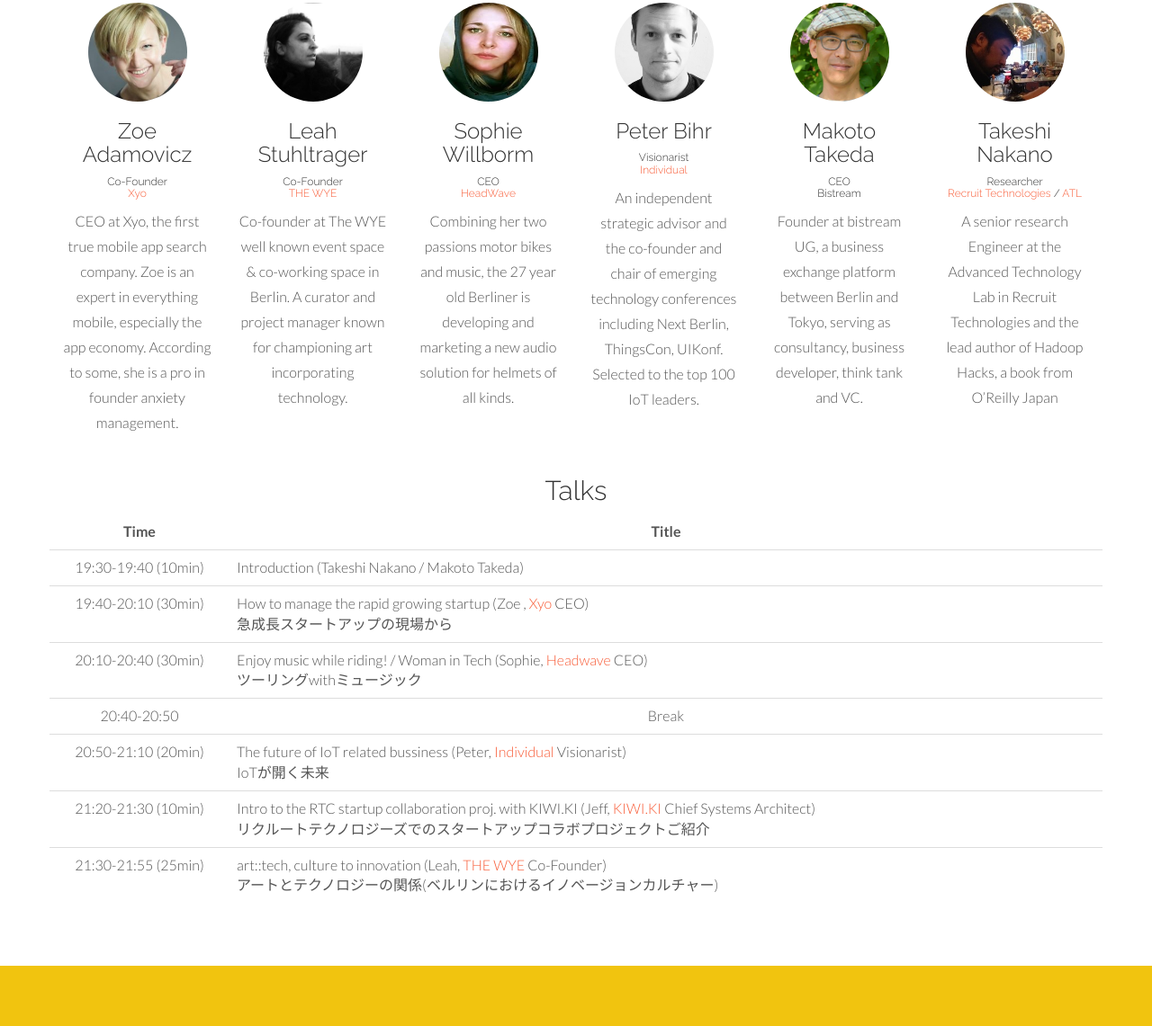
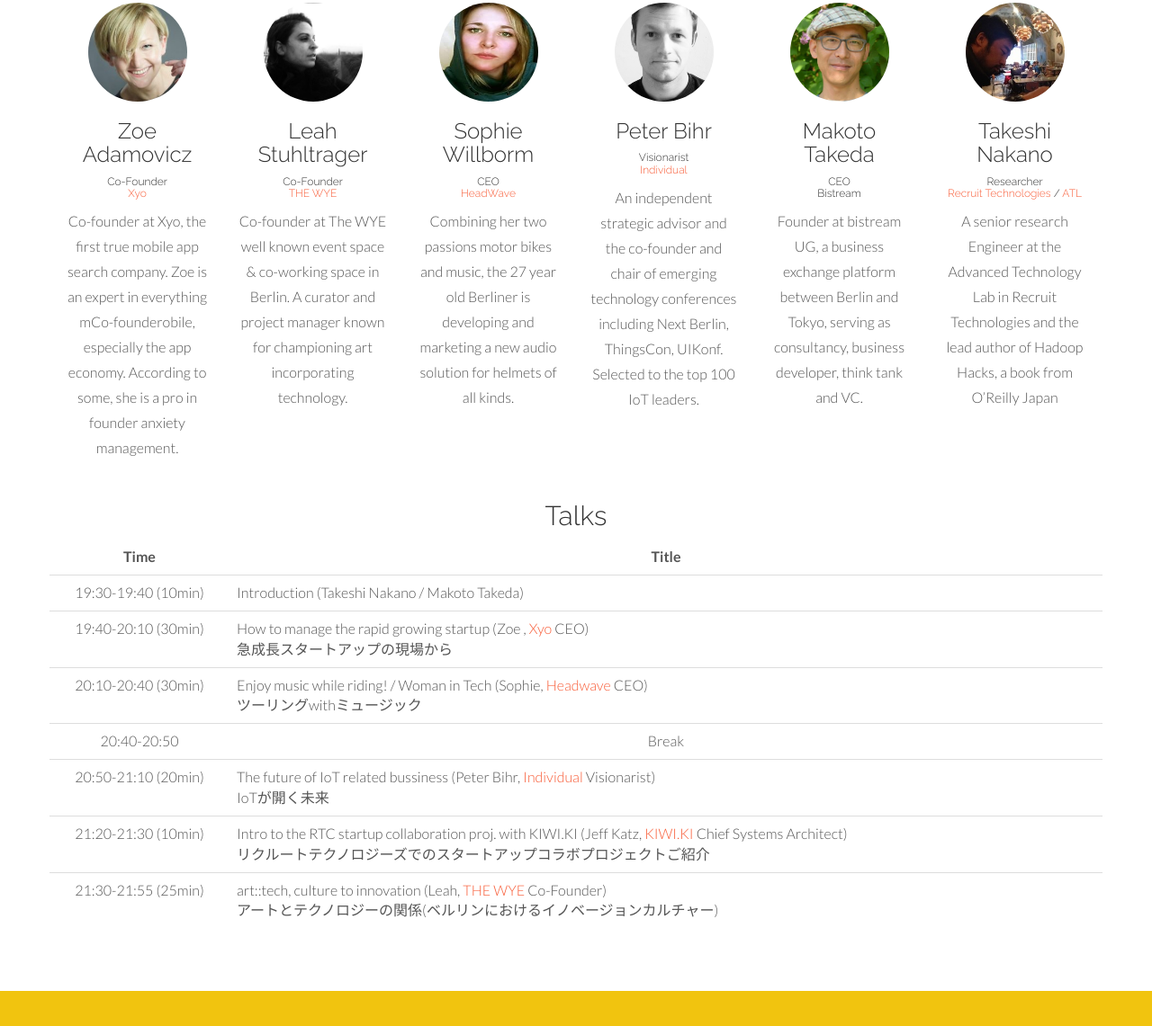
Before and after one commit to tf0054/ffmpeg.wasm, a plain HTML site: page index.html in a window 1280 px wide. Shown: the part 1282-2423 px from the top of the page at 90% size. Drawn offline with Linux system fonts and the light colour scheme.

Commit message:
change zoe's job title, edit jeff's name to fullname

```diff
--- a/index.html
+++ b/index.html
@@ -91,8 +91,8 @@
 					<img src="assets/img/speakers/zoe.jpg" data-toggle="tooltip" title="Zoe" class="img-circle" width="110" height="110">
 					<h3>Zoe Adamovicz</h3>
 					<h6>Co-Founder</br><a href="http://xyo.net" target="_blank">Xyo</a></h6>
-					<p>CEO at Xyo, the first true mobile app search company.
-Zoe is an expert in everything mobile, especially the app economy. According to some, she is a pro in founder anxiety management.</p>
+					<p>Co-founder at Xyo, the first true mobile app search company.
+Zoe is an expert in everything mCo-founderobile, especially the app economy. According to some, she is a pro in founder anxiety management.</p>
 				</div>
 				<div class="col-lg-2">
 					<img src="assets/img/speakers/leah.jpg" data-toggle="tooltip" title="Leah" class="img-circle" width="110" height="110">
@@ -156,11 +156,11 @@
     </tr>
     <tr>
       <td>20:50-21:10 (20min)</td>
-      <td align="left">The future of IoT related bussiness (Peter, <a href="www.thewavingcat.com/">Individual</a> Visionarist)<br/>IoTが開く未来</td>
+      <td align="left">The future of IoT related bussiness (Peter Bihr, <a href="www.thewavingcat.com/">Individual</a> Visionarist)<br/>IoTが開く未来</td>
     </tr>
     <tr>
       <td>21:20-21:30 (10min)</td>
-      <td align="left">Intro to the RTC startup collaboration proj. with KIWI.KI (Jeff, <a href="http://kiwi.ki/">KIWI.KI</a> Chief Systems Architect)<br/>リクルートテクノロジーズでのスタートアップコラボプロジェクトご紹介</td>
+      <td align="left">Intro to the RTC startup collaboration proj. with KIWI.KI (Jeff Katz, <a href="http://kiwi.ki/">KIWI.KI</a> Chief Systems Architect)<br/>リクルートテクノロジーズでのスタートアップコラボプロジェクトご紹介</td>
     </tr>
     <tr>
       <td>21:30-21:55 (25min)</td>
```
